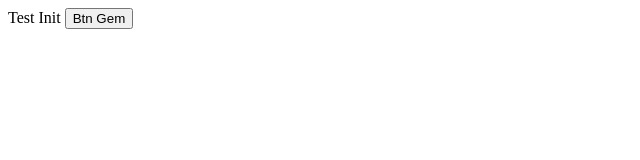
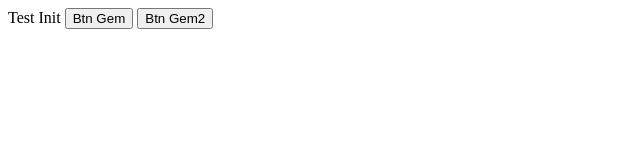
Before and after one commit to irfannudien/tugas-akhir-kc, a plain HTML site: page index.html in a window 1280 px wide. Shown: the whole page, without its empty margins (0-640 px from the left). Drawn offline with Linux system fonts and the light colour scheme.

Commit message:
update button2

```diff
--- a/index.html
+++ b/index.html
@@ -9,5 +9,6 @@
     Test Init
 
     <button id="Btn">Btn Gem</button>
+    <button id="Btn2">Btn Gem2</button>
   </body>
 </html>
```
